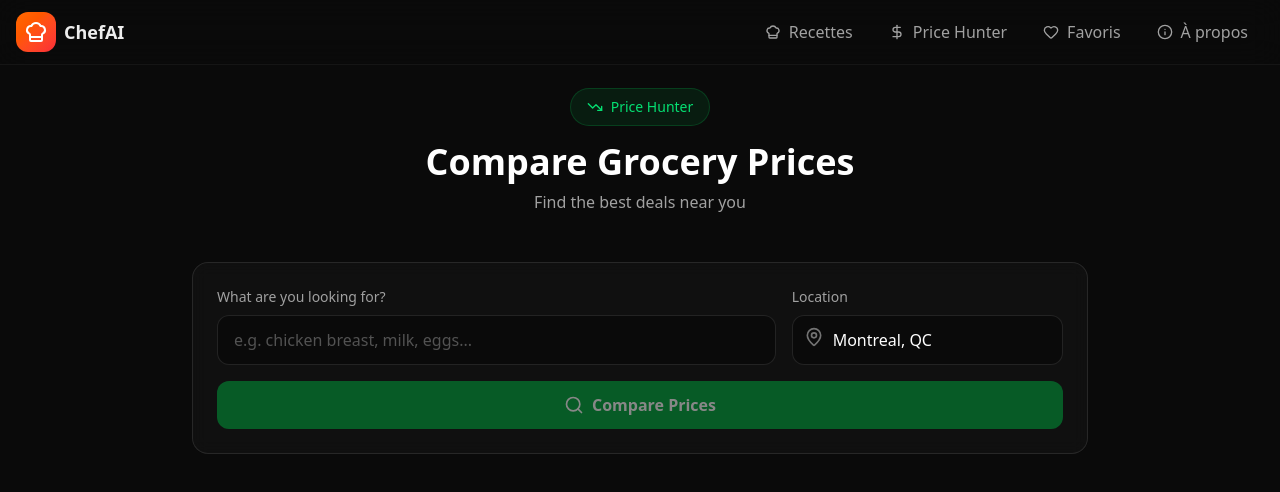
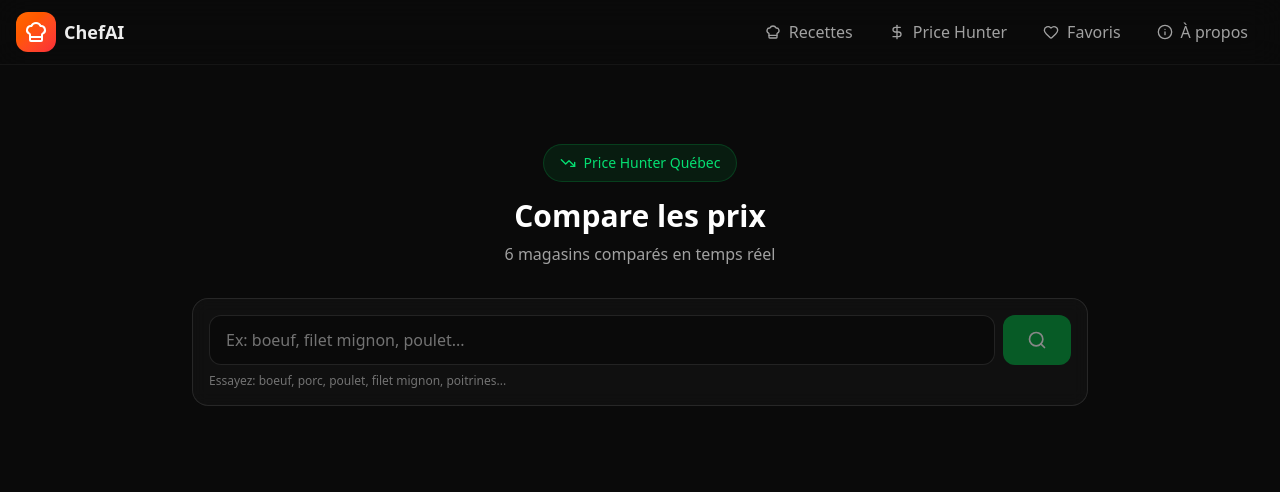
Before and after one commit to towish/chef-ai, a Next.js app: page /price-hunter in a window 1280 px wide. Shown: the top 492 px of the page. Built offline with nearby package versions, Linux system fonts and the light colour scheme.

Commit message:
fix: default to text mode + fix Price Hunter page
- App now opens in TEXT mode by default
- Price Hunter page updated for new API format
- Shows cuts when searching generic (boeuf, porc)
- Shows specific prices when searching cut (filet mignon)

```diff
--- a/src/app/page.tsx
+++ b/src/app/page.tsx
@@ -10,7 +10,7 @@
 import clsx from "clsx";
 
 export default function Home() {
-  const [mode, setMode] = useState<"scan" | "text">("scan");
+  const [mode, setMode] = useState<"scan" | "text">("text"); // Default to TEXT mode
   const [textInput, setTextInput] = useState("");
   const [loading, setLoading] = useState(false);
   const [recipe, setRecipe] = useState<Recipe | null>(null);
--- a/src/app/price-hunter/page.tsx
+++ b/src/app/price-hunter/page.tsx
@@ -1,159 +1,150 @@
 "use client";
 
 import { useState } from "react";
-import { Search, TrendingDown, MapPin, Loader2 } from "lucide-react";
+import { Search, TrendingDown, Loader2 } from "lucide-react";
 
-interface PriceResult {
+interface PriceItem {
   store: string;
   price: number;
-  unit: string;
-  inStock: boolean;
+}
+
+interface CutData {
+  cut: string;
+  prices: PriceItem[];
+  bestDeal: PriceItem;
 }
 
 export default function PriceHunterPage() {
   const [ingredient, setIngredient] = useState("");
-  const [location, setLocation] = useState("Montreal, QC");
   const [loading, setLoading] = useState(false);
-  const [results, setResults] = useState<{
-    ingredient: string;
-    prices: PriceResult[];
-    bestDeal: PriceResult;
-  } | null>(null);
+  const [results, setResults] = useState<any>(null);
+  const [error, setError] = useState<string | null>(null);
 
   const searchPrices = async () => {
     if (!ingredient.trim()) return;
 
     setLoading(true);
+    setError(null);
     try {
-      const res = await fetch('/api/prices', {
-        method: 'POST',
-        headers: { 'Content-Type': 'application/json' },
-        body: JSON.stringify({ ingredient, location }),
-      });
+      const res = await fetch(`/api/prices?ingredient=${encodeURIComponent(ingredient)}`);
       const data = await res.json();
       if (data.success) {
-        setResults(data);
+        setResults(data.result);
+      } else {
+        setError(data.error || data.suggestion || "Erreur");
       }
-    } catch (error) {
-      console.error('Search failed:', error);
+    } catch (err) {
+      setError("Erreur de connexion");
     } finally {
       setLoading(false);
     }
   };
 
   return (
-    <div className="min-h-screen bg-neutral-950 text-white p-6">
+    <div className="min-h-screen bg-neutral-950 text-white pt-20 p-6">
       <div className="max-w-4xl mx-auto">
         {/* Header */}
-        <div className="text-center mb-12">
+        <div className="text-center mb-8">
           <div className="inline-flex items-center gap-2 bg-green-500/10 border border-green-500/20 px-4 py-2 rounded-full mb-4">
             <TrendingDown className="w-4 h-4 text-green-400" />
-            <span className="text-green-400 text-sm font-medium">Price Hunter</span>
+            <span className="text-green-400 text-sm font-medium">Price Hunter Québec</span>
           </div>
-          <h1 className="text-4xl font-bold mb-2">Compare Grocery Prices</h1>
-          <p className="text-neutral-400">Find the best deals near you</p>
+          <h1 className="text-3xl font-bold mb-2">Compare les prix</h1>
+          <p className="text-neutral-400">6 magasins comparés en temps réel</p>
         </div>
 
         {/* Search Form */}
-        <div className="bg-neutral-900/50 backdrop-blur border border-white/10 rounded-2xl p-6 mb-8">
-          <div className="grid md:grid-cols-3 gap-4">
-            <div className="md:col-span-2">
-              <label className="block text-sm text-neutral-400 mb-2">What are you looking for?</label>
+        <div className="bg-neutral-900/50 backdrop-blur border border-white/10 rounded-2xl p-4 mb-6">
+          <div className="flex gap-2">
             <input
               type="text"
               value={ingredient}
               onChange={(e) => setIngredient(e.target.value)}
-                placeholder="e.g. chicken breast, milk, eggs..."
-                className="w-full bg-neutral-950 border border-white/10 rounded-xl px-4 py-3 text-white placeholder-neutral-600 outline-none focus:border-green-500/50"
+              placeholder="Ex: boeuf, filet mignon, poulet..."
+              className="flex-1 bg-neutral-950 border border-white/10 rounded-xl px-4 py-3 text-white placeholder-neutral-500 outline-none focus:border-green-500/50"
               onKeyDown={(e) => e.key === 'Enter' && searchPrices()}
             />
-            </div>
-            <div>
-              <label className="block text-sm text-neutral-400 mb-2">Location</label>
-              <div className="relative">
-                <MapPin className="absolute left-3 top-3 w-5 h-5 text-neutral-500" />
-                <input
-                  type="text"
-                  value={location}
-                  onChange={(e) => setLocation(e.target.value)}
-                  className="w-full bg-neutral-950 border border-white/10 rounded-xl pl-10 pr-4 py-3 text-white outline-none focus:border-green-500/50"
-                />
-              </div>
-            </div>
-          </div>
             <button
               onClick={searchPrices}
               disabled={loading || !ingredient.trim()}
-            className="mt-4 w-full bg-green-600 hover:bg-green-700 disabled:opacity-50 text-white font-bold py-3 rounded-xl transition flex items-center justify-center gap-2"
+              className="bg-green-600 hover:bg-green-700 disabled:opacity-50 text-white font-bold px-6 rounded-xl transition flex items-center gap-2"
             >
-            {loading ? (
-              <>
-                <Loader2 className="w-5 h-5 animate-spin" />
-                Searching...
-              </>
-            ) : (
-              <>
-                <Search className="w-5 h-5" />
-                Compare Prices
-              </>
-            )}
+              {loading ? <Loader2 className="w-5 h-5 animate-spin" /> : <Search className="w-5 h-5" />}
             </button>
           </div>
+          <p className="text-xs text-neutral-500 mt-2">
+            Essayez: boeuf, porc, poulet, filet mignon, poitrines...
+          </p>
+        </div>
 
-        {/* Results */}
-        {results && (
-          <div className="space-y-6">
-            {/* Best Deal */}
-            <div className="bg-gradient-to-r from-green-500/20 to-transparent border border-green-500/30 rounded-2xl p-6">
+        {/* Error */}
+        {error && (
+          <div className="bg-red-500/10 border border-red-500/20 rounded-xl p-4 text-red-400 text-center">
+            {error}
+          </div>
+        )}
+
+        {/* Results - Category (multiple cuts) */}
+        {results?.type === 'category' && (
+          <div className="space-y-4">
+            <h2 className="text-xl font-bold">Coupes de {results.category}</h2>
+            <p className="text-neutral-400 text-sm">{results.message}</p>
+
+            {results.cuts.map((cutData: CutData, i: number) => (
+              <div key={i} className="bg-neutral-900/50 border border-white/10 rounded-xl overflow-hidden">
+                <div className="p-4 border-b border-white/10 flex justify-between items-center">
+                  <h3 className="font-bold capitalize">{cutData.cut}</h3>
+                  <div className="text-green-400 font-bold">
+                    ${cutData.bestDeal.price.toFixed(2)} @ {cutData.bestDeal.store}
+                  </div>
+                </div>
+                <div className="p-2">
+                  {cutData.prices.slice(0, 3).map((p, j) => (
+                    <div key={j} className="flex justify-between py-2 px-2 text-sm">
+                      <span className="text-neutral-400">{p.store}</span>
+                      <span>${p.price.toFixed(2)}</span>
+                    </div>
+                  ))}
+                </div>
+              </div>
+            ))}
+          </div>
+        )}
+
+        {/* Results - Specific cut */}
+        {results?.type === 'specific' && (
+          <div className="space-y-4">
+            <div className="bg-gradient-to-r from-green-500/20 to-transparent border border-green-500/30 rounded-xl p-4">
               <div className="flex items-center gap-2 text-green-400 mb-2">
                 <TrendingDown className="w-5 h-5" />
-                <span className="font-bold">Best Deal</span>
+                <span className="font-bold">Meilleur deal</span>
               </div>
-              <div className="flex items-end justify-between">
+              <div className="flex justify-between items-end">
                 <div>
-                  <h3 className="text-2xl font-bold">{results.bestDeal.store}</h3>
-                  <p className="text-neutral-400">{results.ingredient}</p>
+                  <h3 className="text-xl font-bold capitalize">{results.item}</h3>
+                  <p className="text-neutral-400">{results.bestDeal.store}</p>
                 </div>
-                <div className="text-right">
                 <div className="text-3xl font-bold text-green-400">
                   ${results.bestDeal.price.toFixed(2)}
-                  </div>
-                  <div className="text-sm text-neutral-400">per {results.bestDeal.unit}</div>
                 </div>
               </div>
             </div>
 
-            {/* All Prices */}
-            <div className="bg-neutral-900/50 border border-white/10 rounded-2xl overflow-hidden">
-              <div className="p-4 border-b border-white/10">
-                <h3 className="font-bold">All Prices</h3>
+            <div className="bg-neutral-900/50 border border-white/10 rounded-xl overflow-hidden">
+              <div className="p-3 border-b border-white/10">
+                <h3 className="font-bold">Tous les prix</h3>
               </div>
-              <div className="divide-y divide-white/5">
-                {results.prices.map((item, i) => (
-                  <div
-                    key={i}
-                    className={`flex items-center justify-between p-4 ${i === 0 ? 'bg-green-500/5' : ''}`}
-                  >
+              {results.prices.map((p: PriceItem, i: number) => (
+                <div key={i} className={`flex justify-between p-3 ${i === 0 ? 'bg-green-500/10' : ''}`}>
                   <div className="flex items-center gap-3">
-                      <div className={`w-8 h-8 rounded-full flex items-center justify-center text-sm font-bold ${
-                        i === 0 ? 'bg-green-500 text-white' : 'bg-neutral-800 text-neutral-400'
-                      }`}>
+                    <span className={`w-6 h-6 rounded-full flex items-center justify-center text-xs font-bold ${i === 0 ? 'bg-green-500 text-white' : 'bg-neutral-800 text-neutral-400'}`}>
                       {i + 1}
+                    </span>
+                    <span>{p.store}</span>
                   </div>
-                      <div>
-                        <div className="font-medium">{item.store}</div>
-                        {!item.inStock && (
-                          <div className="text-xs text-red-400">Out of stock</div>
-                        )}
-                      </div>
-                    </div>
-                    <div className="text-right">
-                      <div className="text-xl font-bold">${item.price.toFixed(2)}</div>
-                      <div className="text-xs text-neutral-500">per {item.unit}</div>
-                    </div>
+                  <span className="font-bold">${p.price.toFixed(2)}</span>
                 </div>
               ))}
-              </div>
             </div>
           </div>
         )}
```
Lines whose indentation alone changed are shown as unchanged.
